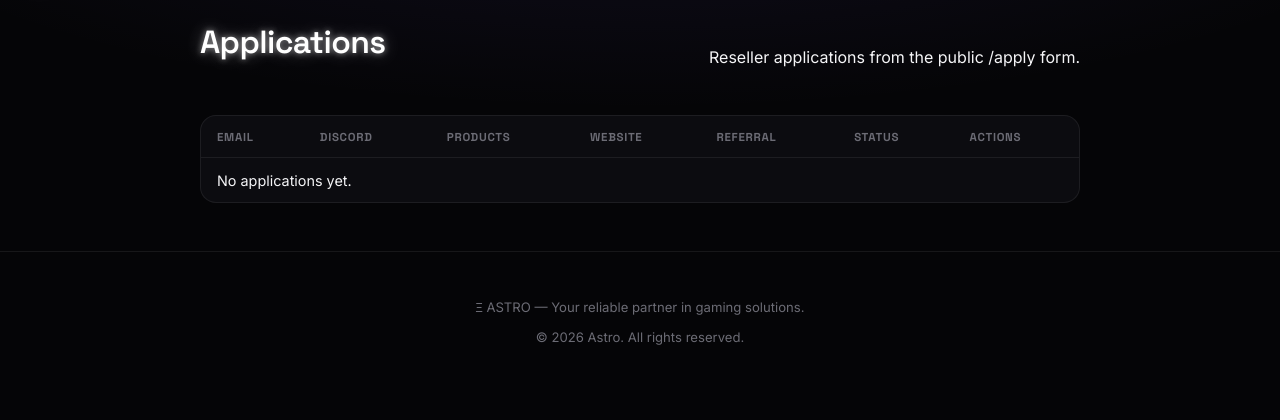
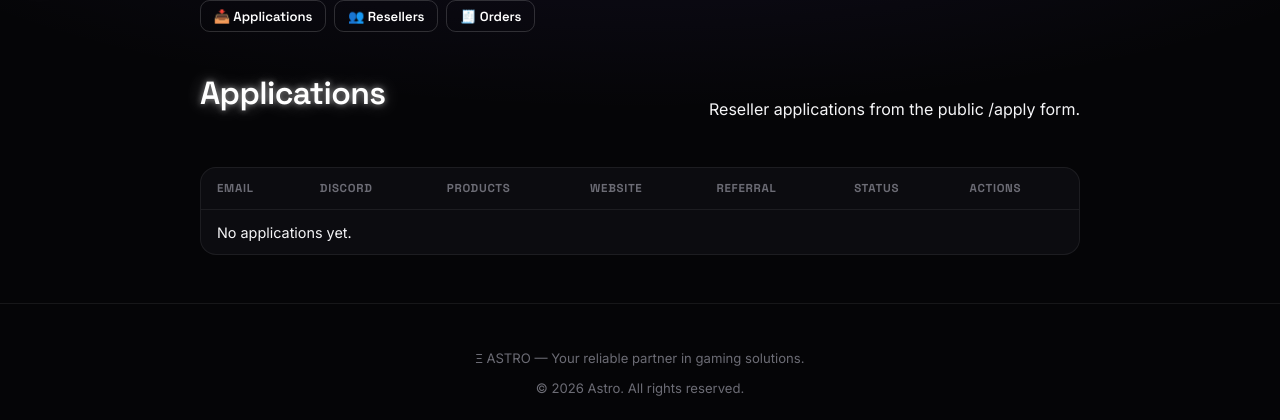
Before and after one commit to sqygg/resell-panel-template, a FastAPI app: page /admin/applications in a window 1280 px wide. Shown: the part 58-478 px from the top of the page. Run offline with FastAPI, Linux system fonts and the light colour scheme; data that the repository does not hold is empty.

Commit message:
Reveal key inline (no alert, copy button); add admin nav (Applications/Resellers/Orders)

```diff
--- a/templates/applications.html
+++ b/templates/applications.html
@@ -1,6 +1,11 @@
 {% extends "base.html" %}
 {% block content %}
 <div class="container" style="max-width:920px;">
+    <div style="display:flex;gap:0.5rem;margin-bottom:1.25rem;flex-wrap:wrap;">
+        <a href="/admin/applications" class="btn btn-ghost btn-sm">📥 Applications</a>
+        <a href="/admin" class="btn btn-ghost btn-sm">👥 Resellers</a>
+        <a href="/admin/orders" class="btn btn-ghost btn-sm">🧾 Orders</a>
+    </div>
     <div class="page-head">
         <h1>Applications</h1>
         <p>Reseller applications from the public /apply form.</p>
```
Also changed, not shown: templates/resellers.html (+18 -1 lines).
